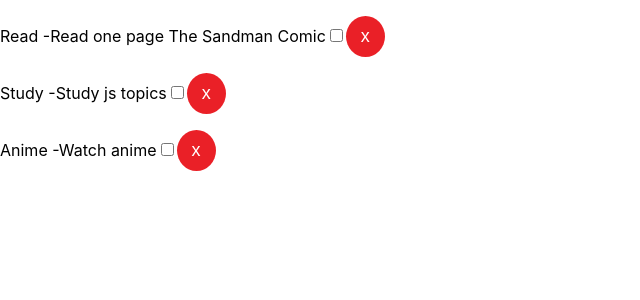
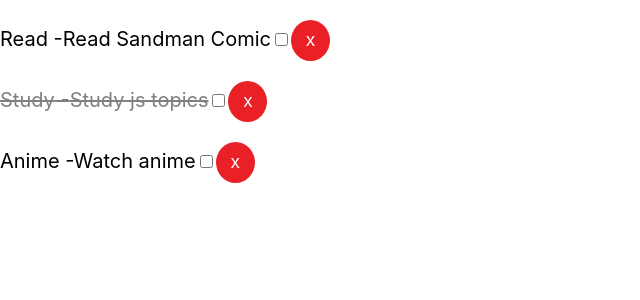
Before and after one commit to cesvh/my-fisrt-react-app, a React (Create React App) app: page / in a window 1280 px wide. Shown: the top 300 px of the page, without its empty margins (0-640 px from the left). Built offline with nearby package versions, Linux system fonts and the light colour scheme; the HTML template or start-up script is replaced by a standard one.

Commit message:
Estilos con lógica usando funciones

```diff
--- a/src/components/Task.js
+++ b/src/components/Task.js
@@ -3,10 +3,19 @@
 import "./Task.css";
 
 class Task extends Component {
+
+    StyleCompleted() {
+        return {
+            fontSize: '20px',
+            color: this.props.task.done ? 'gray' : 'black',
+            textDecoration: this.props.task.done ? 'line-through' : 'none'
+        }
+    }
+
     render() {
         const {task} = this.props;
         // const redColor = { background: 'red'};
-        return <p
+        return <p style={this.StyleCompleted()}
         /*style={redColor}*/
         /*className="back"*/
         /*style={{ background: 'red' }}*/>
--- a/src/sample/tasks.json
+++ b/src/sample/tasks.json
@@ -2,14 +2,14 @@
     {
         "id": 0,
         "name": "Read",
-        "description": "Read one page The Sandman Comic",
+        "description": "Read Sandman Comic",
         "done": false
     },
     {
         "id": 1,
         "name": "Study",
         "description": "Study js topics",
-        "done": false
+        "done": true
     },
     {
         "id": 2,
```
Also changed, not shown: src/components/Task.css (line endings or trailing spaces).
